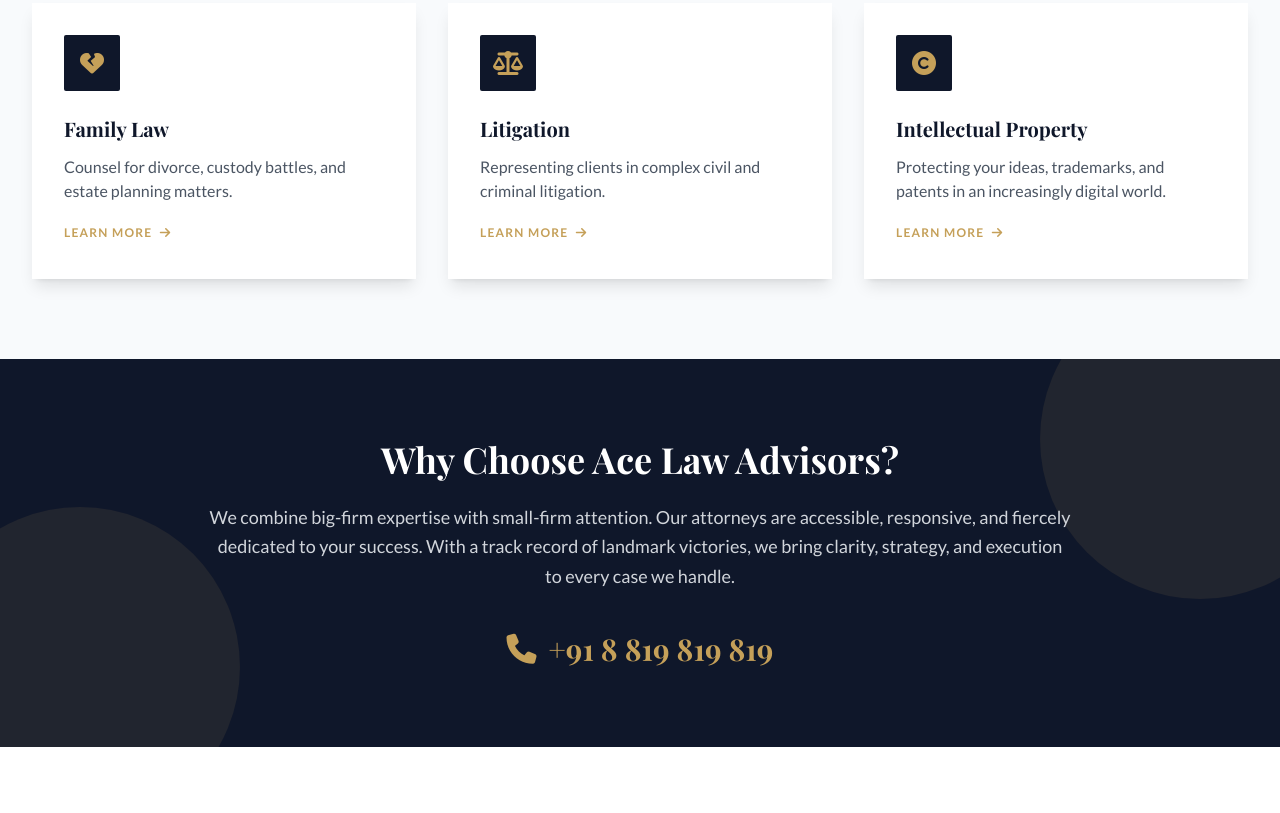
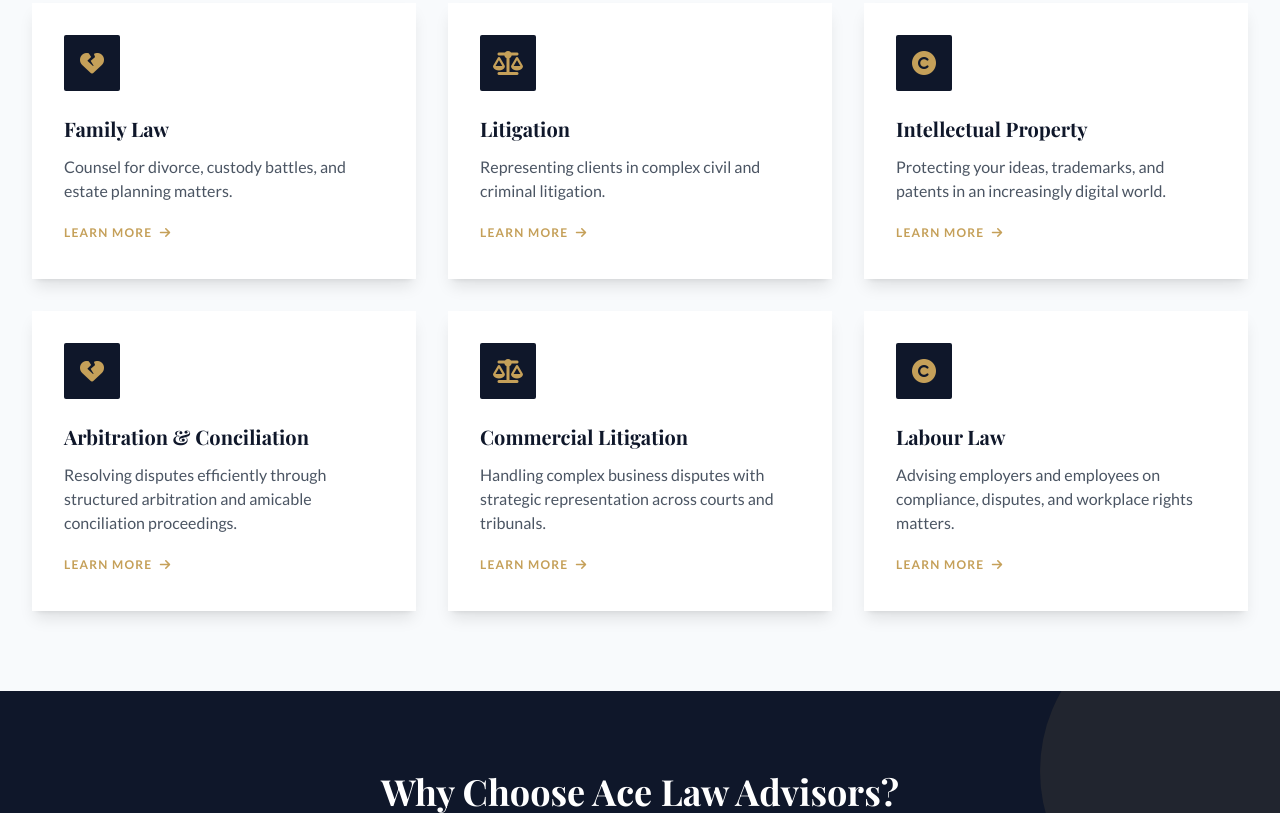
Before and after one commit to Atharvarathi09/AceLawAdvisors, a plain HTML site: page index.html in a window 1280 px wide. Shown: the part 1987-2800 px from the top of the page. Drawn offline with nearby package versions, Linux system fonts and the light colour scheme; a web font is replaced by a local one.

Commit message:
Update index.html

```diff
--- a/index.html
+++ b/index.html
@@ -227,6 +227,33 @@
                     <p class="text-gray-600 mb-4">Protecting your ideas, trademarks, and patents in an increasingly digital world.</p>
                     <a href="#" class="text-ace-gold font-bold uppercase text-xs tracking-widest hover:text-ace-navy">Learn More <i class="fa-solid fa-arrow-right ml-1"></i></a>
                 </div>
+
+                 <div class="bg-white p-8 shadow-lg hover:shadow-2xl transition-all duration-300 transform hover:-translate-y-2 border-b-4 border-transparent hover:border-ace-gold group" data-aos="fade-up" data-aos-delay="300">
+                    <div class="w-14 h-14 bg-ace-navy text-ace-gold flex items-center justify-center text-2xl mb-6 rounded-sm group-hover:bg-ace-gold group-hover:text-white transition-colors">
+                        <i class="fa-solid fa-heart-crack"></i>
+                    </div>
+                    <h3 class="text-xl font-serif font-bold text-ace-navy mb-3">Arbitration & Conciliation</h3>
+                    <p class="text-gray-600 mb-4">Resolving disputes efficiently through structured arbitration and amicable conciliation proceedings.</p>
+                    <a href="#" class="text-ace-gold font-bold uppercase text-xs tracking-widest hover:text-ace-navy">Learn More <i class="fa-solid fa-arrow-right ml-1"></i></a>
+                </div>
+
+                <div class="bg-white p-8 shadow-lg hover:shadow-2xl transition-all duration-300 transform hover:-translate-y-2 border-b-4 border-transparent hover:border-ace-gold group" data-aos="fade-up" data-aos-delay="400">
+                    <div class="w-14 h-14 bg-ace-navy text-ace-gold flex items-center justify-center text-2xl mb-6 rounded-sm group-hover:bg-ace-gold group-hover:text-white transition-colors">
+                        <i class="fa-solid fa-scale-balanced"></i>
+                    </div>
+                    <h3 class="text-xl font-serif font-bold text-ace-navy mb-3">Commercial Litigation</h3>
+                    <p class="text-gray-600 mb-4">Handling complex business disputes with strategic representation across courts and tribunals.</p>
+                    <a href="#" class="text-ace-gold font-bold uppercase text-xs tracking-widest hover:text-ace-navy">Learn More <i class="fa-solid fa-arrow-right ml-1"></i></a>
+                </div>
+
+                <div class="bg-white p-8 shadow-lg hover:shadow-2xl transition-all duration-300 transform hover:-translate-y-2 border-b-4 border-transparent hover:border-ace-gold group" data-aos="fade-up" data-aos-delay="500">
+                    <div class="w-14 h-14 bg-ace-navy text-ace-gold flex items-center justify-center text-2xl mb-6 rounded-sm group-hover:bg-ace-gold group-hover:text-white transition-colors">
+                        <i class="fa-solid fa-copyright"></i>
+                    </div>
+                    <h3 class="text-xl font-serif font-bold text-ace-navy mb-3">Labour Law</h3>
+                    <p class="text-gray-600 mb-4">Advising employers and employees on compliance, disputes, and workplace rights matters.</p>
+                    <a href="#" class="text-ace-gold font-bold uppercase text-xs tracking-widest hover:text-ace-navy">Learn More <i class="fa-solid fa-arrow-right ml-1"></i></a>
+                </div>
             </div>
         </div>
     </section>
@@ -286,7 +313,7 @@
                             </div>
                             <div class="ml-4">
                                 <h5 class="text-lg font-bold text-ace-navy">Office Hours</h5>
-                                <p class="text-gray-600">Mon - Fri: 8:00 AM - 8:00 PM<br>Sat - Sun: By Appointment</p>
+                                <p class="text-gray-600">Mon - Fri: 10:00 AM - 8:00 PM<br>Sat - Sun: By Appointment</p>
                             </div>
                         </div>
                     </div>
@@ -319,6 +346,9 @@
                                 <option>Real Estate</option>
                                 <option>Litigation</option>
                                 <option>Intellectual Property</option>
+                                <option>Arbitration and Conciliation</option>
+                                <option>Commercial Litigation</option>
+                                <option>Labour Law</option>
                                 <option>Others</option>
                             </select>
                         </div>
```
